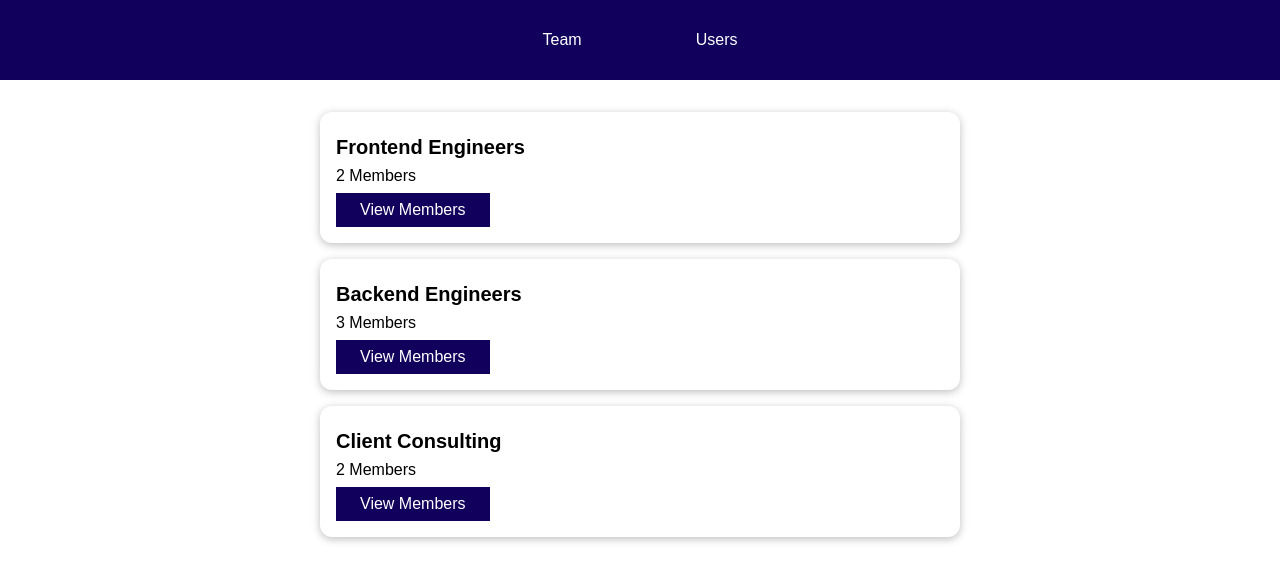
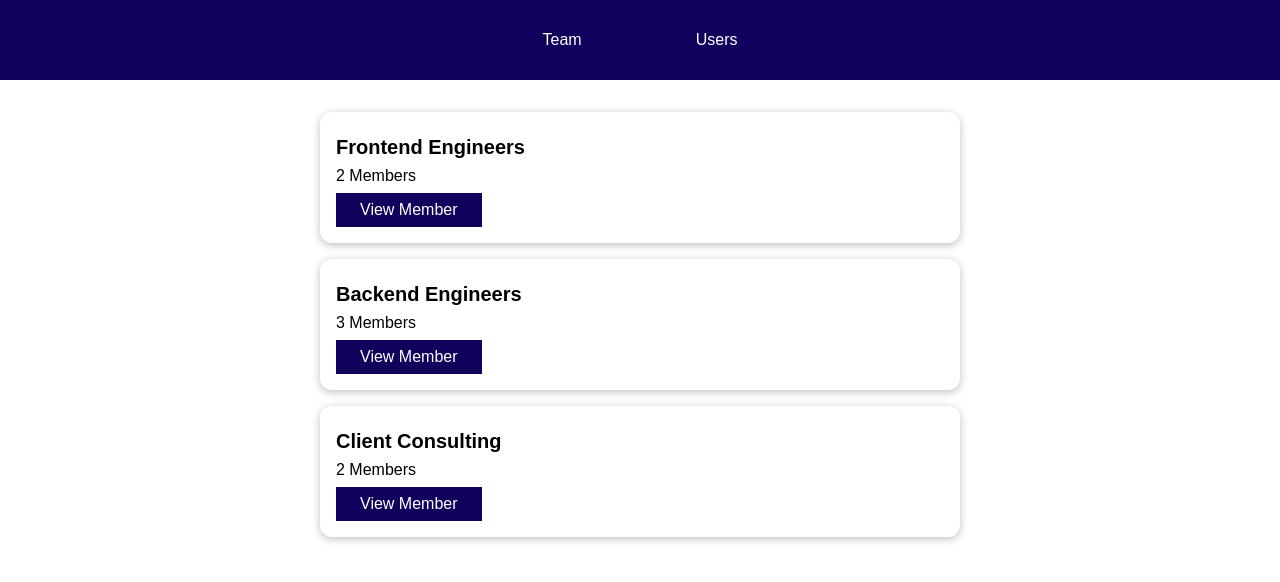
Before and after one commit to NumanKhan0103/team_user_app_vue, a Vue app: page /teams in a window 1280 px wide. Shown: the top 582 px of the page. Built offline with nearby package versions, Linux system fonts and the light colour scheme.

Commit message:
add home page route, not found route and make teamMember dynamic for loading with props and router link

```diff
--- a/src/components/teams/TeamMembers.vue
+++ b/src/components/teams/TeamMembers.vue
@@ -9,6 +9,8 @@
         :role="member.role"
       ></user-item>
     </ul>
+
+    <router-link to="/teams/t2">Go To Team 2</router-link>
   </section>
 </template>
 
@@ -17,6 +19,7 @@ import UserItem from '../users/UserItem.vue';
 
 export default {
   inject: ['users', 'teams'],
+  props:['teamId'],
   components: {
     UserItem
   },
@@ -26,10 +29,11 @@ export default {
       members: [],
     };
   },
-  created(){
+  methods:{
+    loadTeam(teamId){
 
     // get parameter for url
-    const teamId = this.$route.params.teamId;
+    // const teamId = route.params.teamId;
 
       // find that id team
       const selectedTeam = this.teams.find(team => team.id == teamId);
@@ -43,13 +47,22 @@ export default {
       for (const member of members) {
 
         const selectedUser = this.users.find(user => user.id == member);
-      this.selectedMembers.push(selectedUser);
+        selectedMembers.push(selectedUser);
        }
 
         // assign to current component property
       this.teamName = selectedTeam.name;
       this.members = selectedMembers;
   }
+},
+  created(){
+    this.loadTeam(this.teamId);
+  },
+  watch: {
+    teamId(newId){
+      this.loadTeam(newId);
+    }
+  },
 };
 </script>
 
--- a/src/components/teams/TeamsItem.vue
+++ b/src/components/teams/TeamsItem.vue
@@ -2,13 +2,19 @@
   <li>
     <h3>{{ name }}</h3>
     <div class="team-members">{{ memberCount }} Members</div>
-    <a href="#">View Members</a>
+    <!-- <a href="#">View Members</a> -->
+    <router-link :to="teamMemberLink"> View Member</router-link>
   </li>
 </template>
 
 <script>
 export default {
-  props: ['name', 'memberCount'],
+  props: ['id','name', 'memberCount'],
+  computed:{
+    teamMemberLink(){
+      return '/teams/'+ this.id;
+    }
+  }
 };
 </script>
 
--- a/src/components/teams/TeamsList.vue
+++ b/src/components/teams/TeamsList.vue
@@ -3,6 +3,7 @@
     <teams-item
       v-for="team in teams"
       :key="team.id"
+      :id="team.id"
       :name="team.name"
       :member-count="team.members.length"
     ></teams-item>
--- a/src/main.js
+++ b/src/main.js
@@ -11,6 +11,10 @@ const router = createRouter({
     history: createWebHistory(),
     routes:[
         {
+            path: '/',
+            redirect: '/teams',
+        },
+        {
             path: '/teams',
             component: TeamList,
         },
@@ -20,6 +24,10 @@ const router = createRouter({
         },{
             path: '/teams/:teamId',
             component: TeamMember,
+            props: true,
+        },{
+            path: '/:notFound(.*)',
+            redirect: '/teams',
         }
     ],
     linkActiveClass: 'active',
```
Lines whose indentation alone changed are shown as unchanged.
